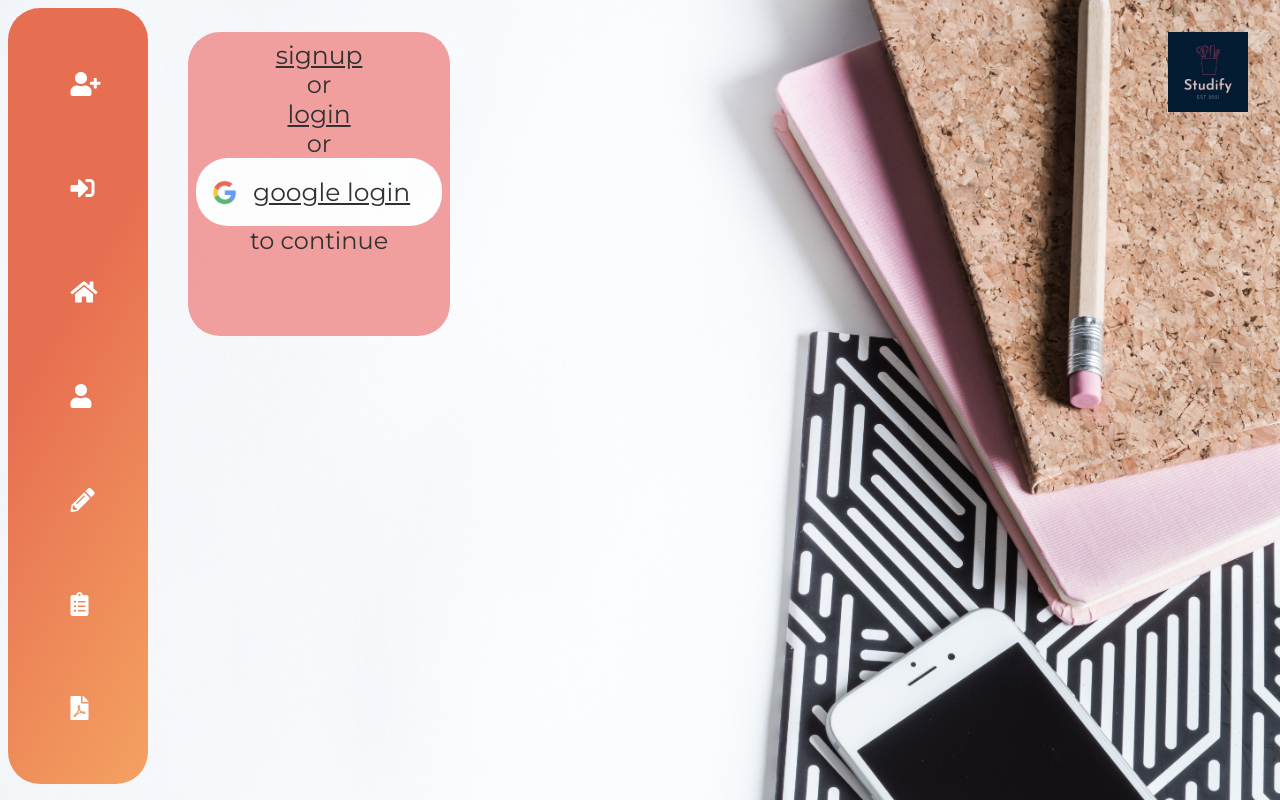
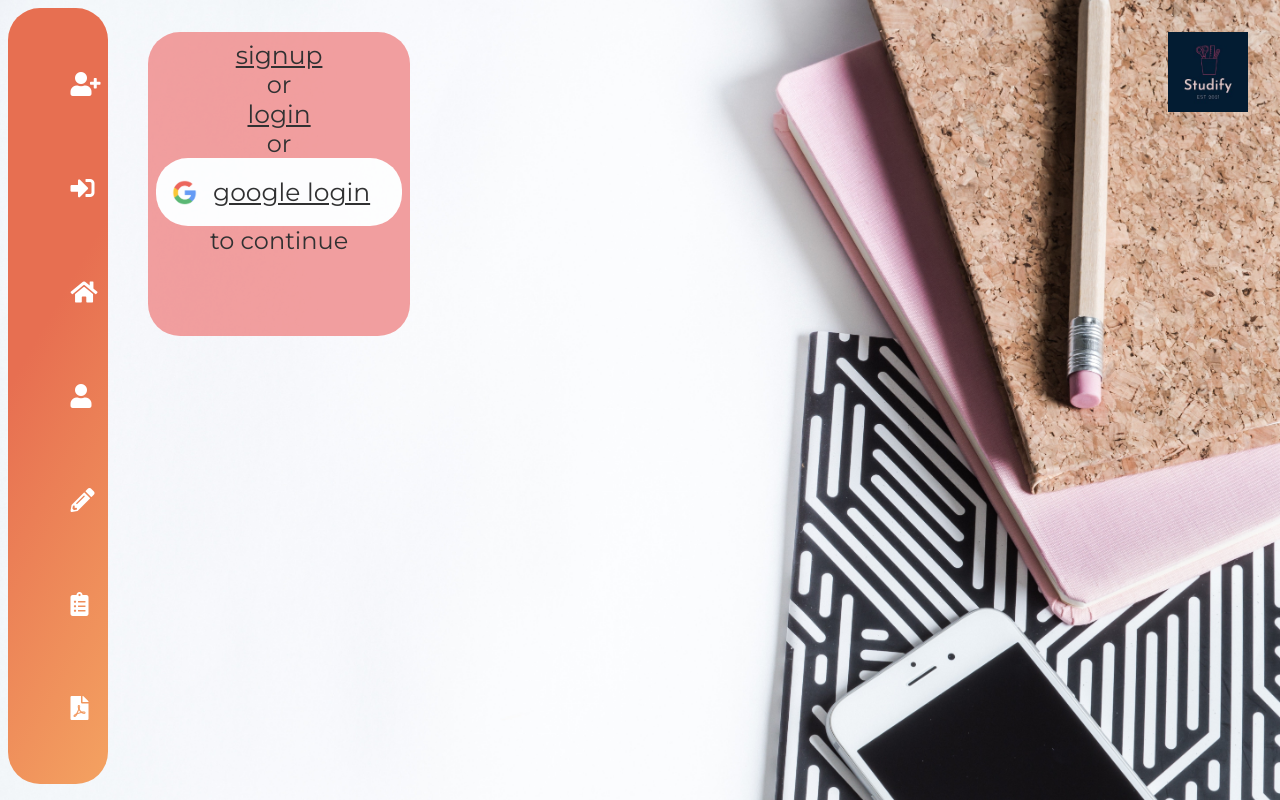
Before and after one commit to Soham041201/Studify, a Django app: page / in a window 1280 px wide. Run offline with Django 3.2, Linux system fonts and the light colour scheme.

Commit message:
width-changed

```diff
--- a/main/static/css/main.css
+++ b/main/static/css/main.css
@@ -21,7 +21,7 @@ body{
         font-size: x-large;
 }
 .side-nav{
-    width:140px;
+    width:100px;
     max-height:140vh;
     background:linear-gradient(120deg,#e76f51 40%,#f4a261);
     color:white;
```
